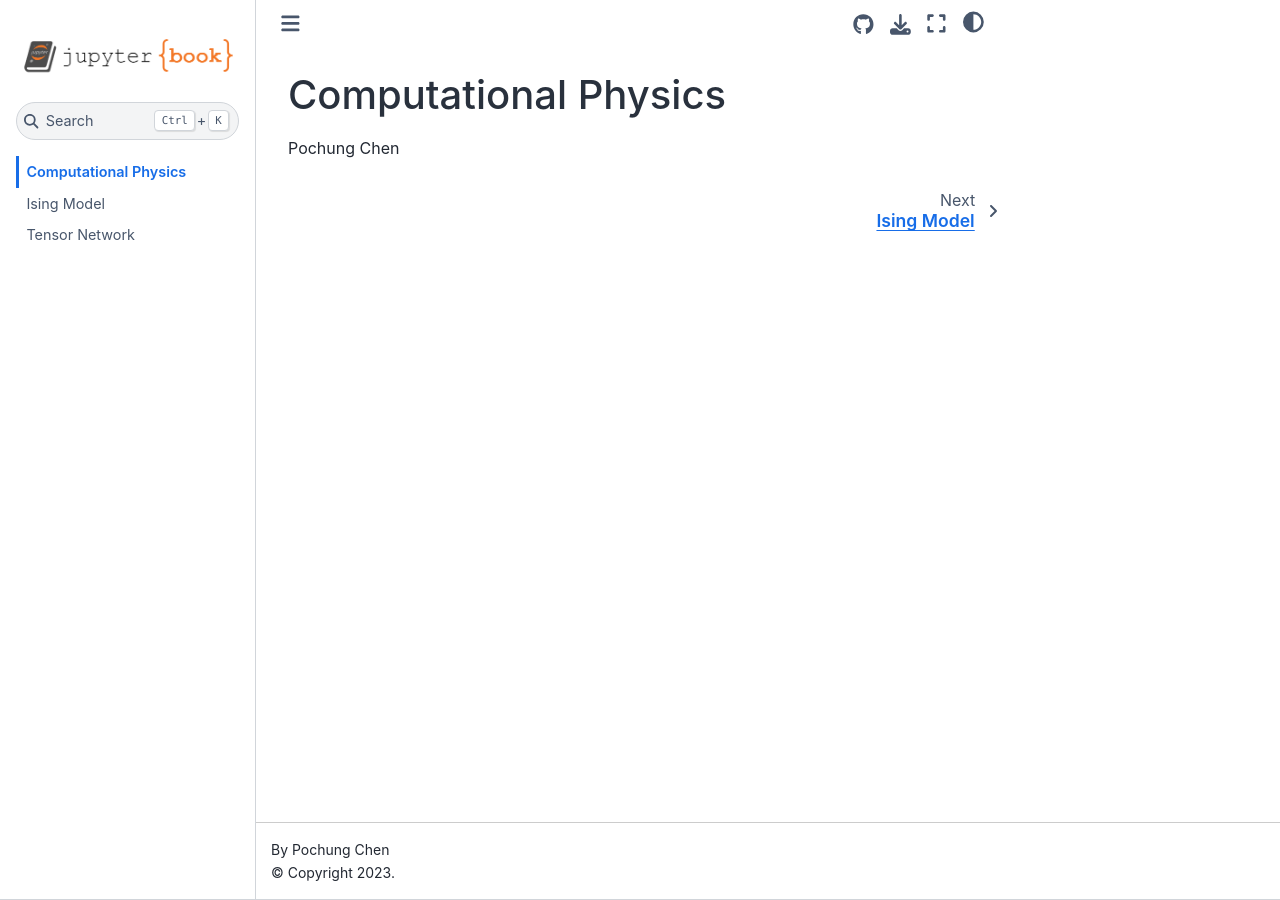
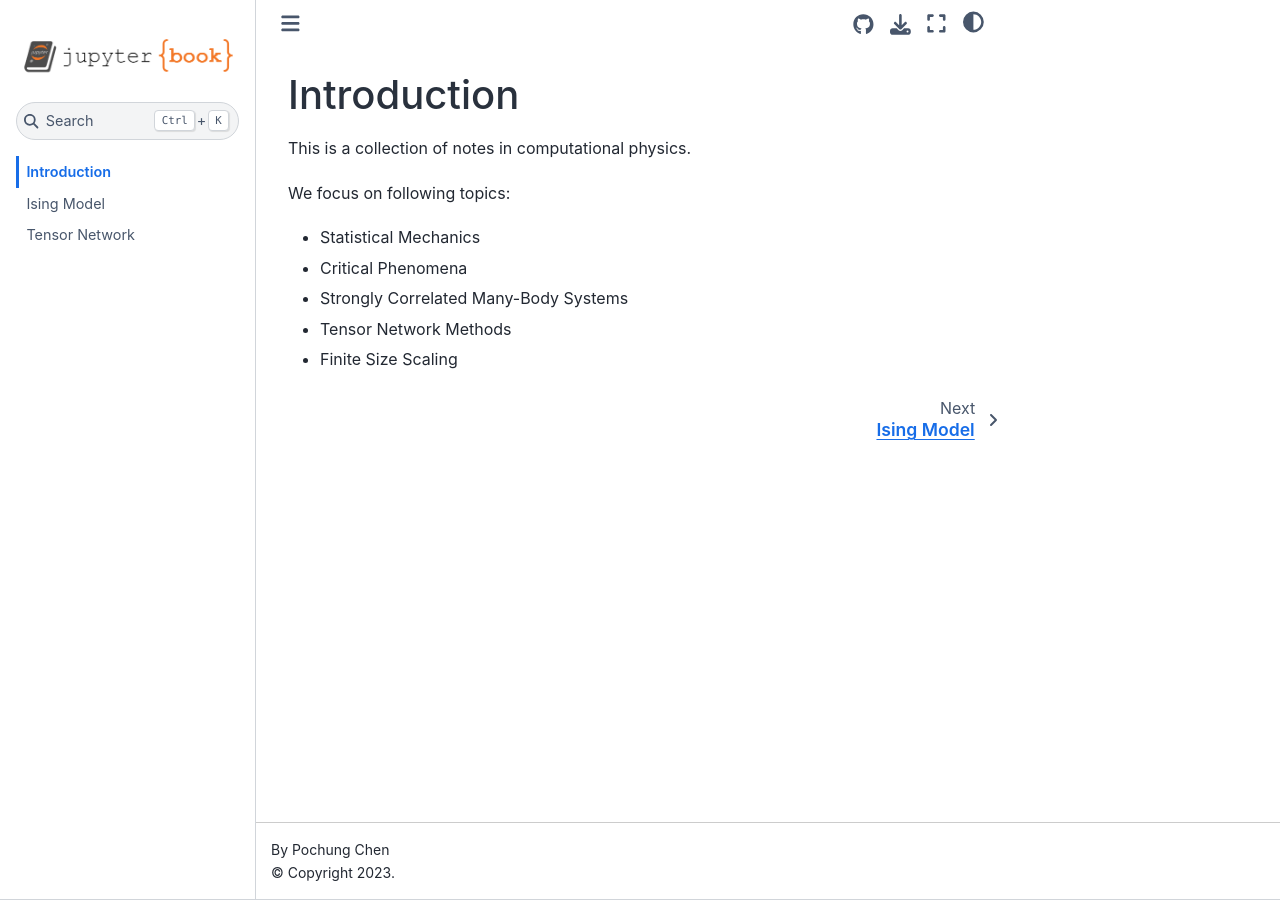
Before and after one commit to pcchen/cpbook, a Jupyter Book: the page built from intro.md, in a window 1280 px wide. Built offline with Jupyter Book 1.0.4 settings and Sphinx 7.4.7 and the Sphinx Book theme 1.1.4, drawn with Linux system fonts in a browser that asks for light colours.

Commit message:
update intro.md

```diff
--- a/intro.md
+++ b/intro.md
@@ -1,3 +1,10 @@
-# Computational Physics
+# Introduction
 
-Pochung Chen
+This is a collection of notes in computational physics.
+
+We focus on following topics:
+* Statistical Mechanics
+* Critical Phenomena
+* Strongly Correlated Many-Body Systems
+* Tensor Network Methods
+* Finite Size Scaling
```
